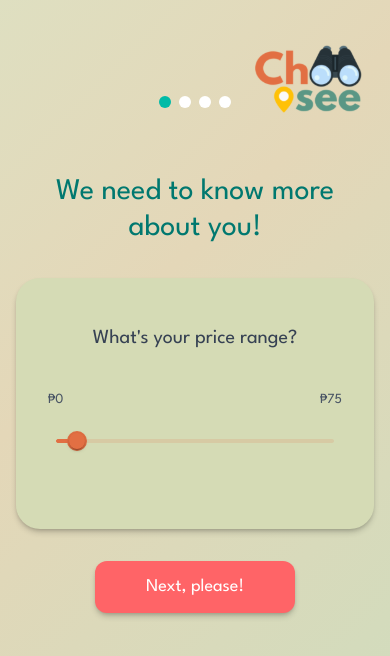
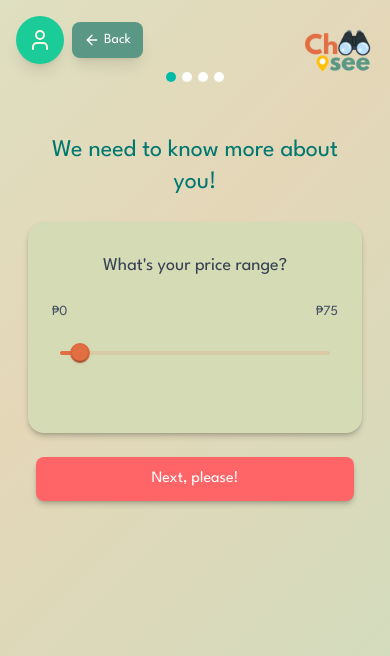
Before and after one commit to arwin50/weats, a Next.js app: page /startingWizard in a window 390 px wide. Shown: the top 656 px of the page. Built offline with nearby package versions, Linux system fonts and the light colour scheme.

Commit message:
Added nback to dashboard menu and improved responsiveness

```diff
--- a/components/userMenu.tsx
+++ b/components/userMenu.tsx
@@ -1,54 +1,63 @@
-"use client";
-import { useState, useRef, useEffect } from "react";
-import { useRouter } from "next/navigation";
-import { User, LogOut, LogIn, UserPlus } from "lucide-react";
+"use client"
+import { useState, useRef, useEffect } from "react"
+import { useRouter } from "next/navigation"
+import { User, LogOut, LogIn, UserPlus, ArrowLeft } from "lucide-react"
 
 interface UserMenuProps {
-  isLoggedIn?: boolean;
-  onLogout?: () => void;
-  className?: string;
+  isLoggedIn?: boolean
+  onLogout?: () => void
+  className?: string
 }
 
-export function UserMenu({
-  isLoggedIn = false,
-  onLogout,
-  className = "",
-}: UserMenuProps) {
-  const [open, setOpen] = useState(false);
-  const menuRef = useRef<HTMLDivElement>(null);
-  const router = useRouter();
+export function UserMenu({ isLoggedIn = false, onLogout, className = "" }: UserMenuProps) {
+  const [open, setOpen] = useState(false)
+  const menuRef = useRef<HTMLDivElement>(null)
+  const router = useRouter()
 
   // Close dropdown on outside click
   useEffect(() => {
     function handleClickOutside(event: MouseEvent) {
       if (menuRef.current && !menuRef.current.contains(event.target as Node)) {
-        setOpen(false);
+        setOpen(false)
       }
     }
-    document.addEventListener("mousedown", handleClickOutside);
+    document.addEventListener("mousedown", handleClickOutside)
     return () => {
-      document.removeEventListener("mousedown", handleClickOutside);
-    };
-  }, []);
+      document.removeEventListener("mousedown", handleClickOutside)
+    }
+  }, [])
+
+  const handleBackToDashboard = () => {
+    router.push("/dashboard")
+  }
 
   return (
-    <div className={`fixed top-6 left-6 z-50 ${className}`} ref={menuRef}>
+    <div className="fixed top-4 left-4 sm:top-6 sm:left-6 z-50 flex items-center gap-2 sm:gap-4" ref={menuRef}>
       <button
         onClick={() => setOpen(!open)}
-        className="cursor-pointer h-16 w-16 rounded-full bg-[#1BCC98] hover:bg-[#129C73] text-white shadow-lg flex items-center justify-center"
+        className={`cursor-pointer h-12 w-12 sm:h-16 sm:w-16 rounded-full bg-[#1BCC98] hover:bg-[#129C73] text-white shadow-lg flex items-center justify-center ${className}`}
       >
-        <User className="h-8 w-8 text-[#FEF5E3]" />
+        <User className="h-6 w-6 sm:h-8 sm:w-8 text-[#FEF5E3]" />
         <span className="sr-only">User menu</span>
       </button>
 
+      <button
+        onClick={handleBackToDashboard}
+        className="flex items-center gap-1 sm:gap-2 bg-[#5A9785] hover:bg-[#477769] text-white py-2 px-3 sm:py-3 sm:px-6 rounded-lg shadow-lg transition-colors text-sm sm:text-base"
+      >
+        <ArrowLeft className="h-4 w-4 sm:h-5 sm:w-5" />
+        <span className="hidden xs:inline sm:inline">Back to Dashboard</span>
+        <span className="inline xs:hidden sm:hidden">Back</span>
+      </button>
+
       {open && (
-        <div className="mt-2 w-36 bg-[#5A9785] border border-[#5A9785] text-white rounded-lg shadow-lg">
+        <div className="absolute top-full left-0 mt-2 w-32 sm:w-36 bg-[#5A9785] border border-[#5A9785] text-white rounded-lg shadow-lg">
           {!isLoggedIn ? (
             <>
               <div
                 onClick={() => {
-                  setOpen(false);
-                  router.push("/login");
+                  setOpen(false)
+                  router.push("/login")
                 }}
                 className="flex items-center cursor-pointer py-3 px-4 hover:bg-[#477769] rounded-lg"
               >
@@ -57,8 +66,8 @@ export function UserMenu({
               </div>
               <div
                 onClick={() => {
-                  setOpen(false);
-                  router.push("/register");
+                  setOpen(false)
+                  router.push("/register")
                 }}
                 className="flex items-center cursor-pointer py-3 px-4 hover:bg-[#477769] rounded-lg"
               >
@@ -69,10 +78,10 @@ export function UserMenu({
           ) : (
             <div
               onClick={() => {
-                onLogout?.();
-                setOpen(false);
+                onLogout?.()
+                setOpen(false)
               }}
-              className="flex items-center cursor-pointer py-3 px-4 hover:bg-emerald-700"
+              className="flex items-center cursor-pointer py-3 px-4 hover:bg-[#477769] rounded-lg"
             >
               <LogOut className="mr-3 h-4 w-4" />
               Log-out
@@ -81,5 +90,5 @@ export function UserMenu({
         </div>
       )}
     </div>
-  );
+  )
 }
--- a/components/wizard/startingWizard.tsx
+++ b/components/wizard/startingWizard.tsx
@@ -1,72 +1,72 @@
-"use client";
+"use client"
 
-import { useState } from "react";
-import Image from "next/image";
-import logo from "@/assets/images/logo.svg";
-import StepOne from "./wizard-layout/wizard-steps/step-one";
-import StepTwo from "./wizard-layout/wizard-steps/step-two";
-import StepThree from "./wizard-layout/wizard-steps/step-three";
-import StepFour from "./wizard-layout/wizard-steps/step-four";
+import { useState } from "react"
+import Image from "next/image"
+import logo from "@/assets/images/logo.svg"
+import StepOne from "./wizard-layout/wizard-steps/step-one"
+import StepTwo from "./wizard-layout/wizard-steps/step-two"
+import StepThree from "./wizard-layout/wizard-steps/step-three"
+import StepFour from "./wizard-layout/wizard-steps/step-four"
 
 interface FormData {
-  maxPrice: number;
-  foodPreference: string;
-  dietaryPreference: string;
-  locationEnabled: boolean;
-  locationCoords?: { lat: number; lng: number };
+  maxPrice: number
+  foodPreference: string
+  dietaryPreference: string
+  locationEnabled: boolean
+  locationCoords?: { lat: number; lng: number }
 }
 
 export default function StartingWizardRefactored() {
-  const [currentStep, setCurrentStep] = useState(1);
+  const [currentStep, setCurrentStep] = useState(1)
   const [formData, setFormData] = useState<FormData>({
     maxPrice: 75,
     foodPreference: "Surprise me, Choosee!",
     dietaryPreference: "Not choosy atm!",
     locationEnabled: false,
-  });
+  })
 
   const handleNext = () => {
     if (currentStep < 4) {
-      setCurrentStep(currentStep + 1);
+      setCurrentStep(currentStep + 1)
     } else {
-      console.log("Form Data:", formData);
-      console.log("Max Price:", formData.maxPrice);
-      console.log("Food Preference:", formData.foodPreference);
-      console.log("Dietary Preference:", formData.dietaryPreference);
-      console.log("Location Enabled:", formData.locationEnabled);
+      console.log("Form Data:", formData)
+      console.log("Max Price:", formData.maxPrice)
+      console.log("Food Preference:", formData.foodPreference)
+      console.log("Dietary Preference:", formData.dietaryPreference)
+      console.log("Location Enabled:", formData.locationEnabled)
     }
-  };
+  }
 
   const handleBack = () => {
     if (currentStep > 1) {
-      setCurrentStep(currentStep - 1);
+      setCurrentStep(currentStep - 1)
     }
-  };
+  }
 
   const updateFormData = (updates: Partial<FormData>) => {
-    setFormData((prev) => ({ ...prev, ...updates }));
-  };
+    setFormData((prev) => ({ ...prev, ...updates }))
+  }
 
   return (
-    <div className="min-h-screen bg-[#FEF5E3] py-8 px-4 animate-gradient">
-      {/* Logo placeholder */}
-      <div className="absolute top-4 right-4 md:top-4 md:right-8">
+    <div className="min-h-screen bg-[#FEF5E3] py-6 sm:py-8 px-3 sm:px-4 md:px-6 animate-gradient">
+      {/* Logo */}
+      <div className="absolute top-3 right-3 sm:top-4 sm:right-4 md:top-4 md:right-8">
         <Image
-          src={logo}
+          src={logo || "/placeholder.svg"}
           alt="Logo"
-          width={130}
-          height={130}
-          className="object-contain"
+          width={80}
+          height={80}
+          className="object-contain sm:w-[100px] sm:h-[100px] md:w-[130px] md:h-[130px]"
         />
       </div>
 
       {/* Step indicator */}
-      <div className="flex justify-center mb-8 mt-16 md:mt-8">
-        <div className="flex gap-2">
+      <div className="flex justify-center mb-6 sm:mb-8 mt-12 sm:mt-16 md:mt-8">
+        <div className="flex gap-1.5 sm:gap-2">
           {[1, 2, 3, 4].map((step) => (
             <div
               key={step}
-              className={`w-3 h-3 rounded-full transition-colors ${
+              className={`w-2.5 h-2.5 sm:w-3 sm:h-3 rounded-full transition-colors ${
                 step <= currentStep ? "bg-teal-500" : "bg-white"
               }`}
             />
@@ -75,39 +75,18 @@ export default function StartingWizardRefactored() {
       </div>
 
       {/* Step content */}
-      <div className="flex justify-center items-center min-h-[60vh]">
-        {currentStep === 1 && (
-          <StepOne
-            formData={formData}
-            updateFormData={updateFormData}
-            onNext={handleNext}
-          />
-        )}
+      <div className="flex justify-center items-center min-h-[50vh] sm:min-h-[55vh] md:min-h-[60vh]">
+        {currentStep === 1 && <StepOne formData={formData} updateFormData={updateFormData} onNext={handleNext} />}
         {currentStep === 2 && (
-          <StepTwo
-            formData={formData}
-            updateFormData={updateFormData}
-            onNext={handleNext}
-            onBack={handleBack}
-          />
+          <StepTwo formData={formData} updateFormData={updateFormData} onNext={handleNext} onBack={handleBack} />
         )}
         {currentStep === 3 && (
-          <StepThree
-            formData={formData}
-            updateFormData={updateFormData}
-            onNext={handleNext}
-            onBack={handleBack}
-          />
+          <StepThree formData={formData} updateFormData={updateFormData} onNext={handleNext} onBack={handleBack} />
         )}
         {currentStep === 4 && (
-          <StepFour
-            formData={formData}
-            updateFormData={updateFormData}
-            onNext={handleNext}
-            onBack={handleBack}
-          />
+          <StepFour formData={formData} updateFormData={updateFormData} onNext={handleNext} onBack={handleBack} />
         )}
       </div>
     </div>
-  );
+  )
 }
--- a/components/wizard/wizard-layout/wizard-step-layout.tsx
+++ b/components/wizard/wizard-layout/wizard-step-layout.tsx
@@ -1,17 +1,18 @@
-"use client";
+"use client"
 
-import type { ReactNode } from "react";
+import { UserMenu } from "@/components/userMenu"
+import type { ReactNode } from "react"
 
 interface WizardStepLayoutProps {
-  title: string;
-  subtitle: string;
-  children: ReactNode;
-  onBack?: () => void;
-  onNext: () => void;
-  showBackButton?: boolean;
-  nextButtonText?: string;
-  wide?: boolean;
-  nextButtonDisabled?: boolean;
+  title: string
+  subtitle: string
+  children: ReactNode
+  onBack?: () => void
+  onNext: () => void
+  showBackButton?: boolean
+  nextButtonText?: string
+  wide?: boolean
+  nextButtonDisabled?: boolean
 }
 
 export default function WizardStepLayout({
@@ -26,16 +27,17 @@ export default function WizardStepLayout({
   nextButtonDisabled = false,
 }: WizardStepLayoutProps) {
   return (
-    <div className={`w-full ${wide ? "max-w-5xl" : "max-w-2xl"} mx-auto`}>
+    <div className={`w-full ${wide ? "max-w-5xl" : "max-w-2xl"} mx-auto px-4 sm:px-6`}>
+      <UserMenu />
       {/* Title block with fixed min-height to avoid layout shift */}
-      <div className="min-h-[4.5rem] md:min-h-[5rem] flex items-center justify-center px-4 mb-8 text-center">
-        <h1 className="text-3xl md:text-4xl text-teal-700">{title}</h1>
+      <div className="min-h-[3.5rem] sm:min-h-[4.5rem] md:min-h-[5rem] flex items-center justify-center px-2 sm:px-4 mb-6 sm:mb-8 text-center">
+        <h1 className="text-2xl sm:text-3xl md:text-4xl text-teal-700">{title}</h1>
       </div>
 
-      <div className="bg-[#D5DBB5] rounded-3xl p-8 md:p-12 mx-auto shadow-md/20 w-full flex flex-col gap-6">
+      <div className="bg-[#D5DBB5] rounded-2xl sm:rounded-3xl p-6 sm:p-8 md:p-12 mx-auto shadow-md/20 w-full flex flex-col gap-4 sm:gap-6">
         {/* Subtitle */}
-        <div className="min-h-[3.5rem] md:min-h-[4rem] flex items-center justify-center text-center">
-          <h2 className="text-xl md:text-3xl text-gray-700">{subtitle}</h2>
+        <div className="min-h-[2.5rem] sm:min-h-[3.5rem] md:min-h-[4rem] flex items-center justify-center text-center">
+          <h2 className="text-lg sm:text-xl md:text-3xl text-gray-700 px-2">{subtitle}</h2>
         </div>
 
         {/* Children */}
@@ -43,12 +45,11 @@ export default function WizardStepLayout({
       </div>
 
       {/* Buttons */}
-      {/* Buttons */}
-      <div className="flex justify-center gap-8 mt-8 px-4">
+      <div className="flex flex-col sm:flex-row justify-center gap-4 sm:gap-8 mt-6 sm:mt-8 px-2 sm:px-4">
         {showBackButton && onBack && (
           <button
             onClick={onBack}
-            className="w-50 bg-gray-400 hover:bg-gray-500 text-white px-6 py-3 rounded-xl text-lg font-medium transition-colors cursor-pointer shadow-md/20"
+            className="w-full sm:w-auto min-w-[120px] bg-gray-400 hover:bg-gray-500 text-white px-4 sm:px-6 py-2.5 sm:py-3 rounded-lg sm:rounded-xl text-base sm:text-lg font-medium transition-colors cursor-pointer shadow-md/20"
           >
             Go back
           </button>
@@ -56,16 +57,14 @@ export default function WizardStepLayout({
         <button
           onClick={onNext}
           disabled={nextButtonDisabled}
-          className={`w-50 px-8 py-3 rounded-xl text-lg font-medium transition-colors shadow-md/20
+          className={`w-full sm:w-auto min-w-[140px] px-6 sm:px-8 py-2.5 sm:py-3 rounded-lg sm:rounded-xl text-base sm:text-lg font-medium transition-colors shadow-md/20
       ${
-        nextButtonDisabled
-          ? "bg-gray-400 cursor-not-allowed"
-          : "bg-red-400 hover:bg-red-500 text-white cursor-pointer"
+        nextButtonDisabled ? "bg-gray-400 cursor-not-allowed" : "bg-red-400 hover:bg-red-500 text-white cursor-pointer"
       }`}
         >
           {nextButtonText}
         </button>
       </div>
     </div>
-  );
+  )
 }
--- a/components/wizard/wizard-layout/wizard-steps/step-four.tsx
+++ b/components/wizard/wizard-layout/wizard-steps/step-four.tsx
@@ -161,7 +161,7 @@ export default function StepFour({
           }
         }}
         showBackButton={true}
-        nextButtonText="Choose"
+        nextButtonText="Choosee"
         nextButtonDisabled={!hasChosenLocation}
         wide={true}
       >
@@ -219,7 +219,7 @@ export default function StepFour({
         }
       }}
       showBackButton={true}
-      nextButtonText="Choose"
+      nextButtonText="Choosee"
       nextButtonDisabled={!hasChosenLocation}
     >
       <div className="flex justify-center mb-6">
```
Also changed, not shown: components/wizard/startingPage.tsx (+4 -4 lines), 1 other file (tests, documents, lock files or other folders).
